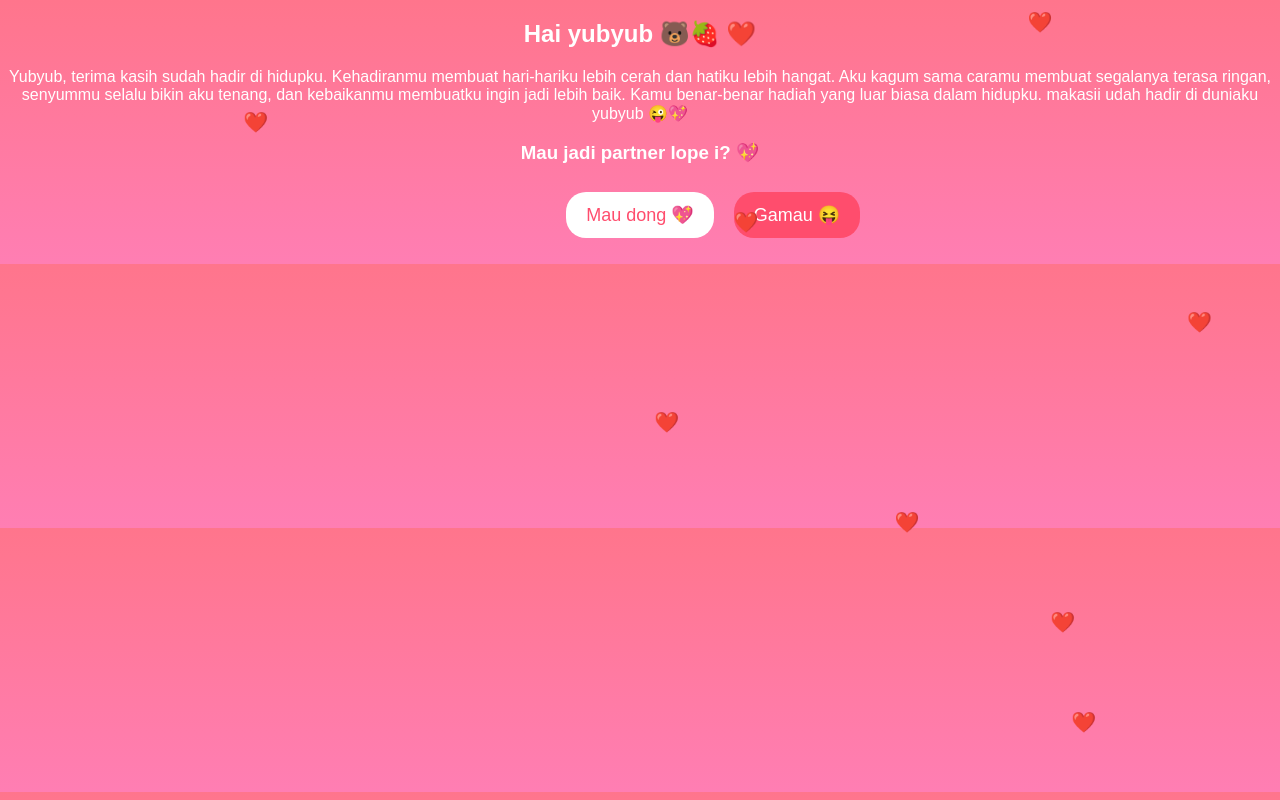
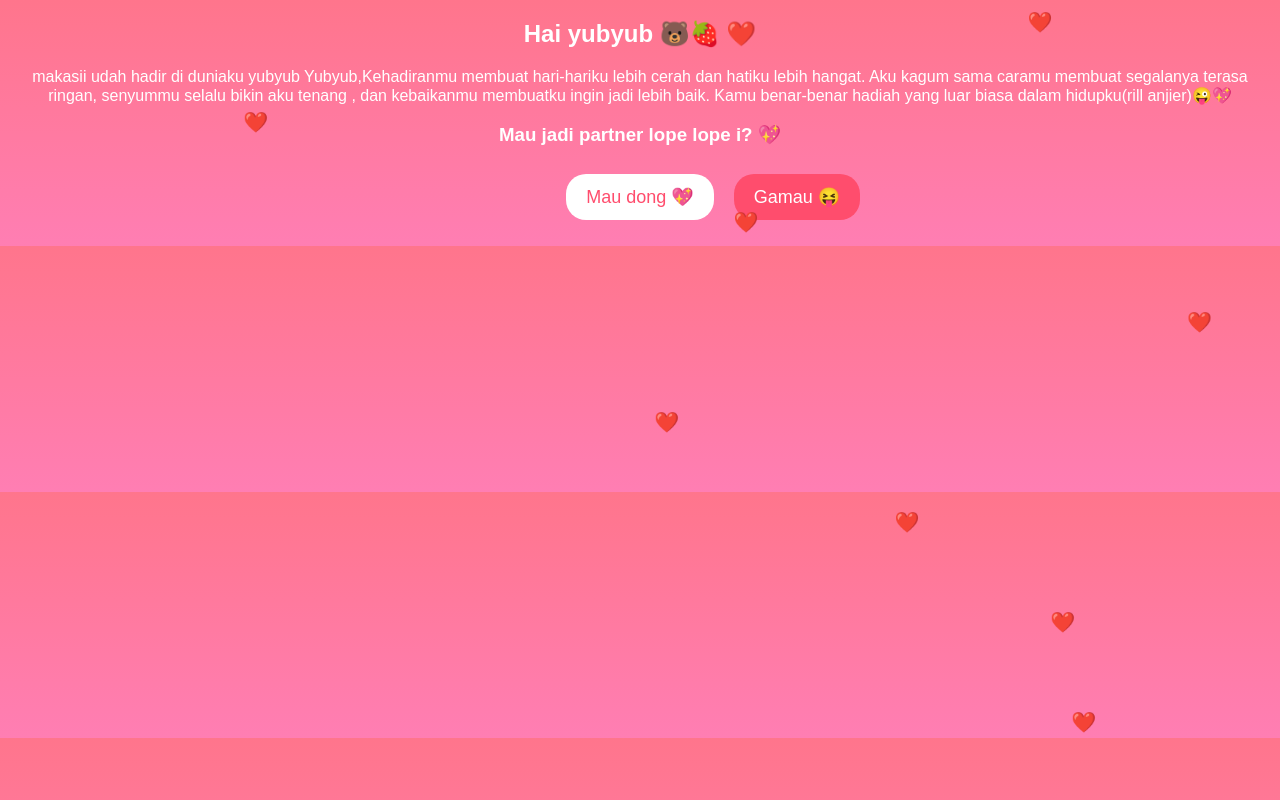
Before and after one commit to fyttoafgan-beep/loplop-yub, a plain HTML site: page index.html in a window 1280 px wide. Drawn offline with Linux system fonts and the light colour scheme.

Commit message:
Refactor index.html with improved content and styles
Updated HTML structure and styles for the page.

```diff
--- a/index.html
+++ b/index.html
@@ -62,11 +62,10 @@ to{transform:translateY(100vh);}
 <h2>Hai yubyub 🐻🍓 ❤️</h2>
 
 <p>
-Yubyub, terima kasih sudah hadir di hidupku. Kehadiranmu membuat hari-hariku lebih cerah dan hatiku lebih hangat. Aku kagum sama caramu membuat segalanya terasa ringan, senyummu selalu bikin aku tenang, dan kebaikanmu membuatku ingin jadi lebih baik. Kamu benar-benar hadiah yang luar biasa dalam hidupku.
-  makasii udah hadir di duniaku yubyub 😜💖
+  makasii udah hadir di duniaku yubyub Yubyub,Kehadiranmu membuat hari-hariku lebih cerah dan hatiku lebih hangat. Aku kagum sama caramu membuat segalanya terasa ringan, senyummu selalu bikin aku tenang , dan kebaikanmu membuatku ingin jadi lebih baik. Kamu benar-benar hadiah yang luar biasa dalam hidupku(rill anjier)😜💖
 </p>
 
-<h3>Mau jadi partner lope i? 💖</h3>
+<h3>Mau jadi partner lope lope i? 💖</h3>
 
 <button class="yes"
 onclick="yesClick()">
```
